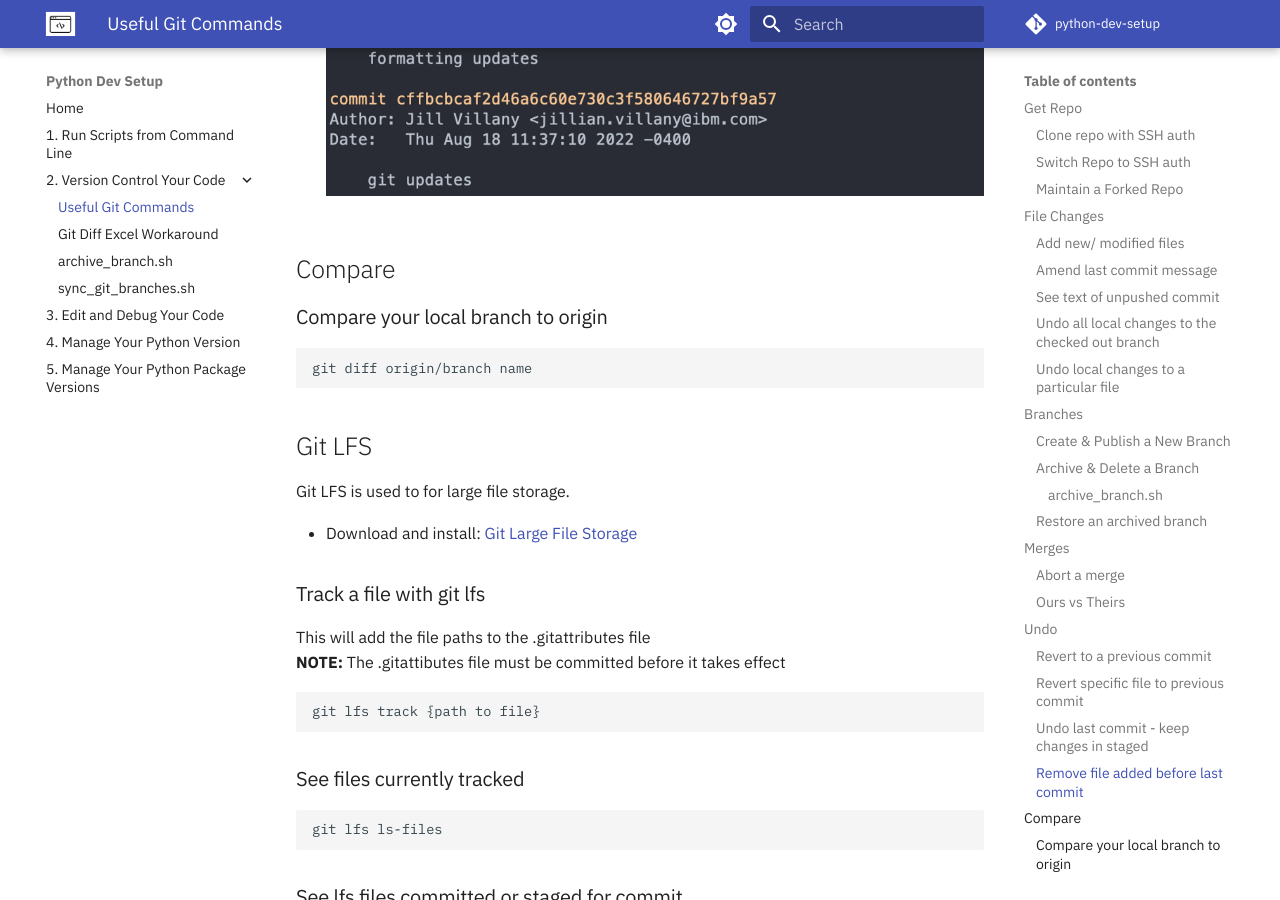
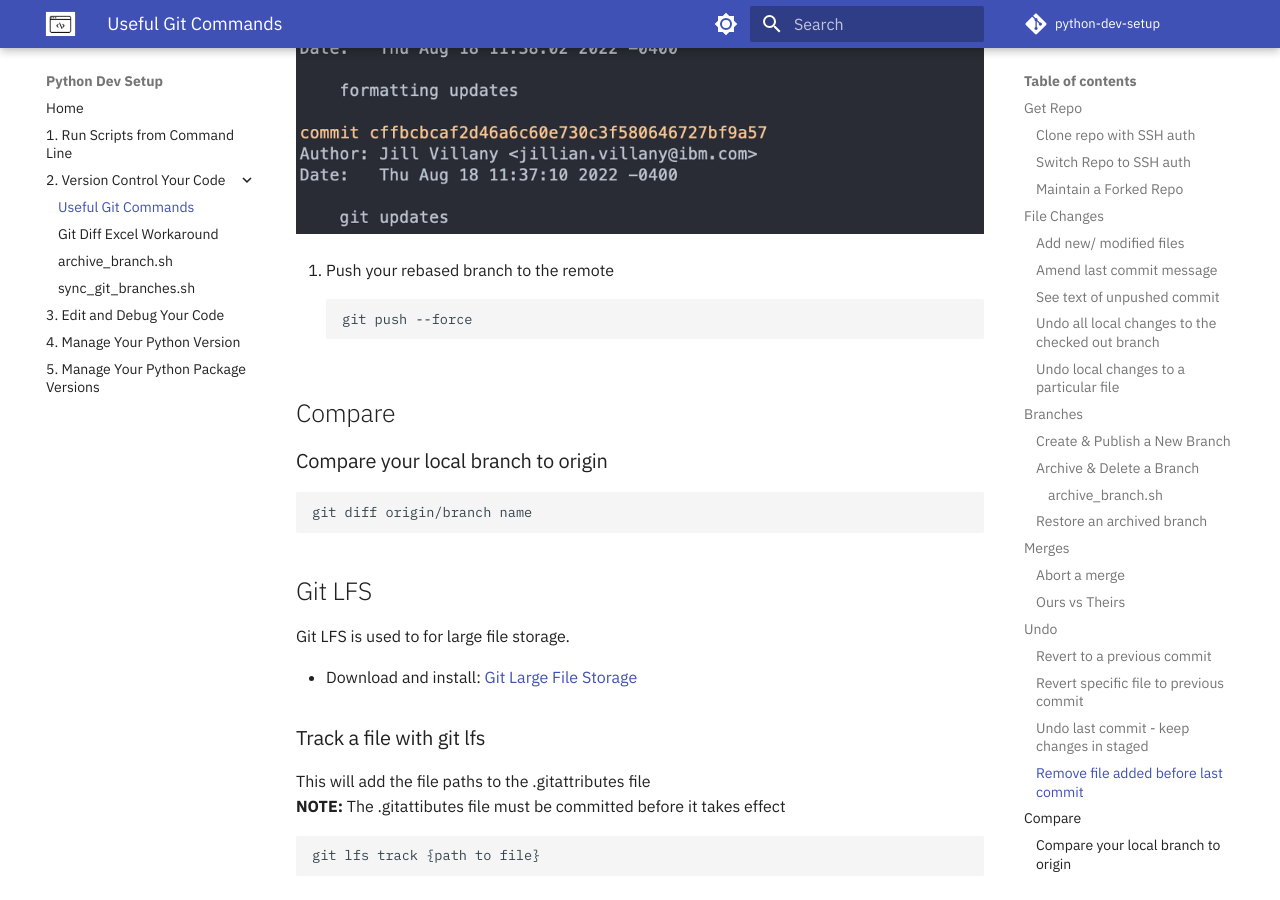
Before and after one commit to jillvillany/python-dev-setup, an MkDocs documentation site: the page built from docs/2-git_version_control/useful_git_commands.md, in a window 1280 px wide and 900 px high, scrolled down 8438 px. Built offline with MkDocs 1.6.1 and Material for MkDocs 9.7.7, drawn with Linux system fonts in a browser that asks for light colours; comment, search, counter and statistics services are not loaded.

Commit message:
last rebase note

````diff
--- a/docs/2-git_version_control/useful_git_commands.md
+++ b/docs/2-git_version_control/useful_git_commands.md
@@ -198,8 +198,14 @@ git rebase --continue
 ```
 <img src="../../img/git-rebase8.png">
 
-12. If you `git log` again, you will see that commit message is updated but the rest of the history looks the same
+If you `git log` again, you will see that commit message is updated but the rest of the history looks the same
 <img src="../../img/git-rebase9.png">
+
+12. Push your rebased branch to the remote
+```
+git push --force
+```
+
 
 ## Compare
 ### Compare your local branch to origin
````
